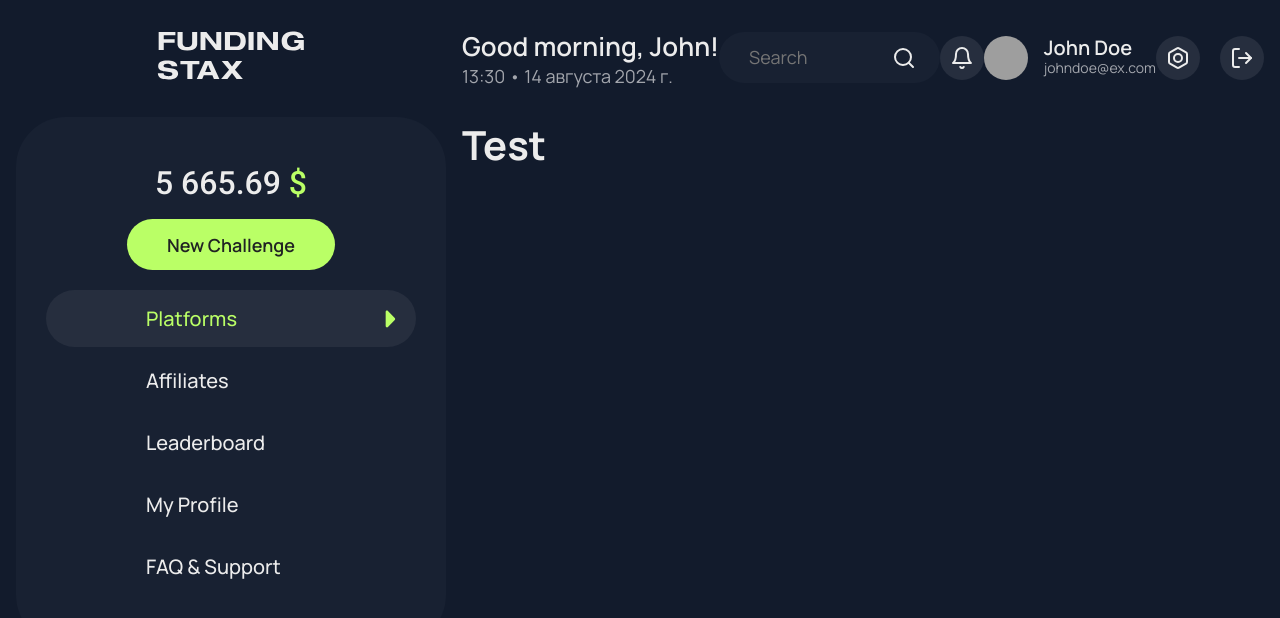
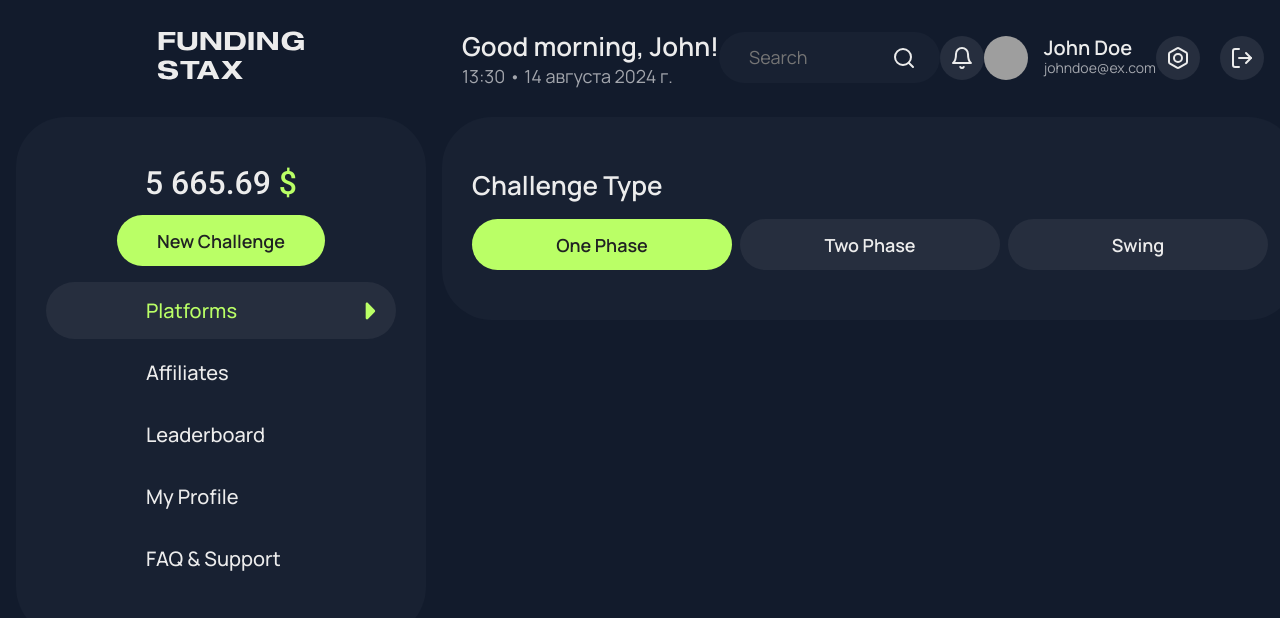
Before and after one commit to fenyadim/funding-stax-dashboard, a Next.js app: page / in a window 1280 px wide. Shown: the top 618 px of the page. Built offline with nearby package versions, Linux system fonts and the light colour scheme; grey boxes are pictures that could not be loaded.

Commit message:
Create PlatformPage and PlatformOption

```diff
--- /dev/null
+++ b/src/(pages)/PlatformPage/PlatformPage.tsx
@@ -0,0 +1,31 @@
+'use client';
+
+import { useState } from 'react';
+
+import { PlatformOption } from '@/components';
+import { Card } from '@/components/ui';
+
+import styles from './PlatformPage.module.scss';
+
+const challengeTypes = [
+	{ id: 'one-phase', name: 'One Phase' },
+	{ id: 'two-phase', name: 'Two Phase' },
+	{ id: 'swing', name: 'Swing' },
+];
+
+export const PlatformPage = () => {
+	const [type, setType] = useState('one-phase');
+
+	console.log(type);
+
+	return (
+		<Card direction='column' align='start' max className={styles.wrapper}>
+			<PlatformOption
+				title='Challenge Type'
+				items={challengeTypes}
+				idActive={type}
+				setIdActive={setType}
+			/>
+		</Card>
+	);
+};
--- /dev/null
+++ b/src/(pages)/index.ts
@@ -0,0 +1 @@
+export { PlatformPage } from './PlatformPage/PlatformPage';
--- a/src/app/page.tsx
+++ b/src/app/page.tsx
@@ -1,7 +1,5 @@
-export default function HomePage() {
-	return (
-		<main>
-			<h1>Test</h1>
-		</main>
-	);
+import { PlatformPage } from '@/(pages)';
+
+export default function HomeRoute() {
+	return <PlatformPage />;
 }
--- /dev/null
+++ b/src/components/PlatformOption/PlatformOption.module.scss
@@ -0,0 +1,8 @@
+.title {
+  font-weight: 600;
+  font-size: 26px;
+}
+
+.button {
+  width: 260px;
+}
--- /dev/null
+++ b/src/components/PlatformOption/PlatformOption.tsx
@@ -0,0 +1,48 @@
+import React, { FC } from 'react';
+
+import { Button, Flex } from '@/components/ui';
+
+import styles from './PlatformOption.module.scss';
+
+type ItemType = {
+	id: string;
+	name: string;
+};
+
+interface PlatformOptionType {
+	title: string;
+	items: ItemType[];
+	idActive: string;
+	setIdActive: (id: string) => void;
+}
+
+export const PlatformOption: FC<PlatformOptionType> = ({
+	title,
+	items,
+	idActive,
+	setIdActive,
+}) => {
+	return (
+		<Flex
+			gap='16'
+			align='start'
+			direction='column'
+			className={styles.wrapper}
+		>
+			<h3 className={styles.title}>{title}</h3>
+			<Flex gap='8'>
+				{items.map((item) => (
+					<Button
+						className={styles.button}
+						id={item.id}
+						key={item.id}
+						onClick={() => setIdActive(item.id)}
+						theme={item.id === idActive ? 'accent' : 'primary'}
+					>
+						{item.name}
+					</Button>
+				))}
+			</Flex>
+		</Flex>
+	);
+};
--- a/src/components/Sidebar/Sidebar.module.scss
+++ b/src/components/Sidebar/Sidebar.module.scss
@@ -1,11 +1,4 @@
 .sidebar {
-  background-color: var(--card-color);
-  display: flex;
-  flex-direction: column;
-  align-items: center;
-  gap: 20px;
-  padding: 50px 30px;
-  border-radius: 50px;
   width: var(--sidebar-width);
 }
 
--- a/src/components/Sidebar/Sidebar.tsx
+++ b/src/components/Sidebar/Sidebar.tsx
@@ -1,13 +1,13 @@
 import Link from 'next/link';
 import React from 'react';
 
-import { Button } from '@/components/ui';
+import { Button, Card } from '@/components/ui';
 
 import styles from './Sidebar.module.scss';
 
 const Sidebar = () => {
 	return (
-		<aside className={styles.sidebar}>
+		<Card direction='column' gap='16' className={styles.sidebar}>
 			<h1 className={styles.sidebarTitle}>
 				5 665.69 <span>$</span>
 			</h1>
@@ -33,7 +33,7 @@ const Sidebar = () => {
 					</li>
 				</ul>
 			</nav>
-		</aside>
+		</Card>
 	);
 };
 
--- a/src/components/index.ts
+++ b/src/components/index.ts
@@ -1,3 +1,4 @@
 export { default as Header } from './Header/Header';
 export { default as Profile } from './Profile/Profile';
 export { default as Sidebar } from './Sidebar/Sidebar';
+export { PlatformOption } from './PlatformOption/PlatformOption';
--- /dev/null
+++ b/src/components/ui/Card/Card.module.scss
@@ -0,0 +1,5 @@
+.cardWrapper {
+  background-color: var(--card-color);
+  padding: 50px 30px;
+  border-radius: 50px;
+}
--- /dev/null
+++ b/src/components/ui/Card/Card.tsx
@@ -0,0 +1,16 @@
+import cn from 'classnames';
+import React, { FC } from 'react';
+
+import { Flex, FlexProps } from '@/components/ui';
+
+import styles from './Card.module.scss';
+
+interface CardProps extends FlexProps {}
+
+export const Card: FC<CardProps> = ({ children, className, ...props }) => {
+	return (
+		<Flex className={cn(styles.cardWrapper, className)} {...props}>
+			{children}
+		</Flex>
+	);
+};
--- a/src/components/ui/index.ts
+++ b/src/components/ui/index.ts
@@ -1,3 +1,5 @@
 export { Button } from './Button/Button';
 export { Input } from './Input/Input';
 export { Flex } from './Flex/Flex';
+export type { FlexProps } from './Flex/Flex';
+export { Card } from './Card/Card';
```
Also changed, not shown: src/(pages)/PlatformPage/PlatformPage.module.scss (added).
